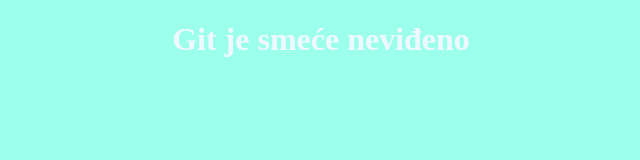
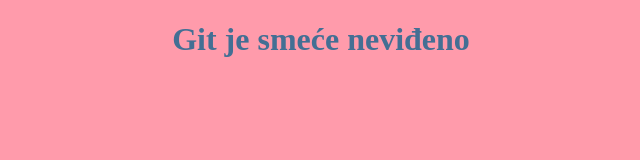
Before and after one commit to KennyBL89/git, a plain HTML site: page index.html in a window 1280 px wide. Shown: the whole page, without its empty margins (319-959 px from the left). Drawn offline with Linux system fonts and the light colour scheme.

Commit message:
background change to red

```diff
--- a/style.css
+++ b/style.css
@@ -1,5 +1,5 @@
 body {
-  background: rgba(0, 255, 208, 0.393);
-  color: aliceblue;
+  background: rgba(255, 0, 43, 0.393);
+  color: rgb(67, 111, 148);
   text-align: center;
 }
```
